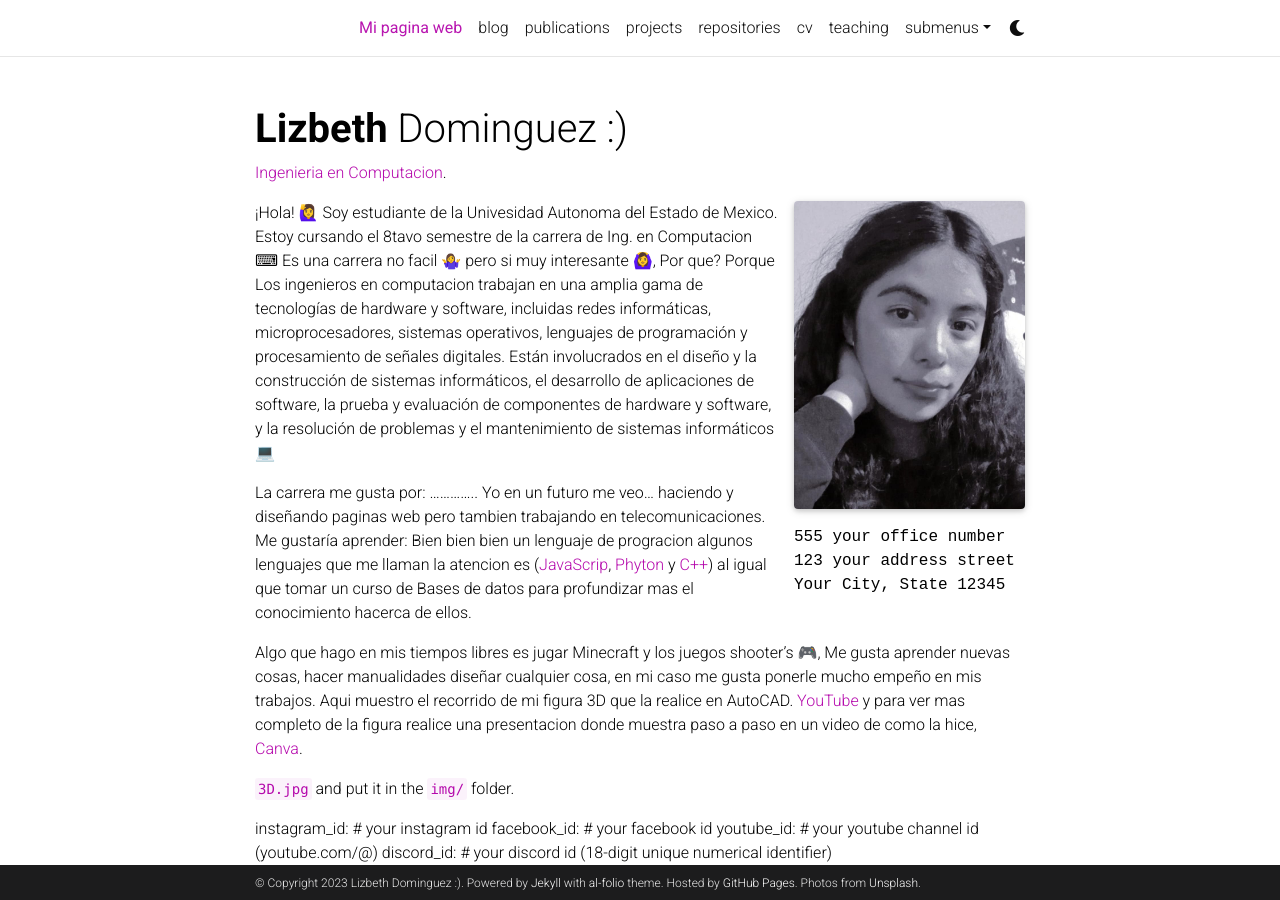
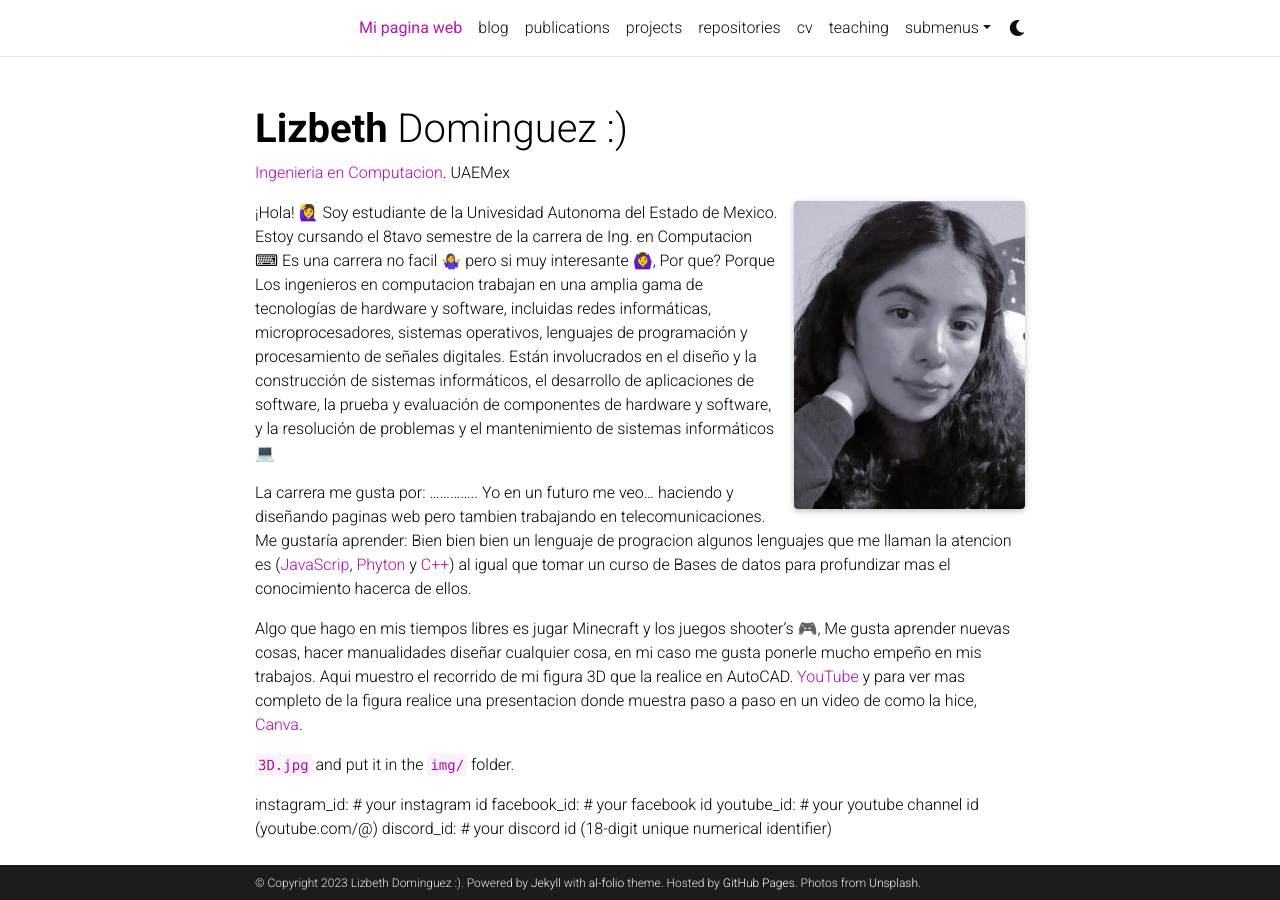
Before and after one commit to dcliz/dcliz.github.io, a Jekyll site: the page built from _pages/about.md, in a window 1280 px wide and 900 px high. Built offline with Jekyll 4.4.1, drawn with Linux system fonts in a browser that asks for light colours; full-size pictures stand in for the smaller copies a plugin makes; emoji names are drawn with the system emoji font; comment, search, counter and statistics services are not loaded; a style sheet for code colours, icons or effects is not loaded.

Commit message:
comentarios

```diff
--- a/_pages/about.md
+++ b/_pages/about.md
@@ -2,15 +2,15 @@
 layout: about
 title: Mi pagina web
 permalink: /
-subtitle: <a href='#'>Ingenieria en Computacion</a>.
+subtitle: <a href='#'>Ingenieria en Computacion</a>. UAEMex
 profile:
   align: right
   image: prof_pic.jpg
   image_circular: false # crops the image to make it circular
-  address: >
-    <p>555 your office number</p>
-    <p>123 your address street</p>
-    <p>Your City, State 12345</p>
+  #address: >
+    #<p>555 your office number</p>
+    #<p>123 your address street</p>
+    #<p>Your City, State 12345</p>
 
 news: true  # includes a list of news items
 latest_posts: true  # includes a list of the newest posts
```
